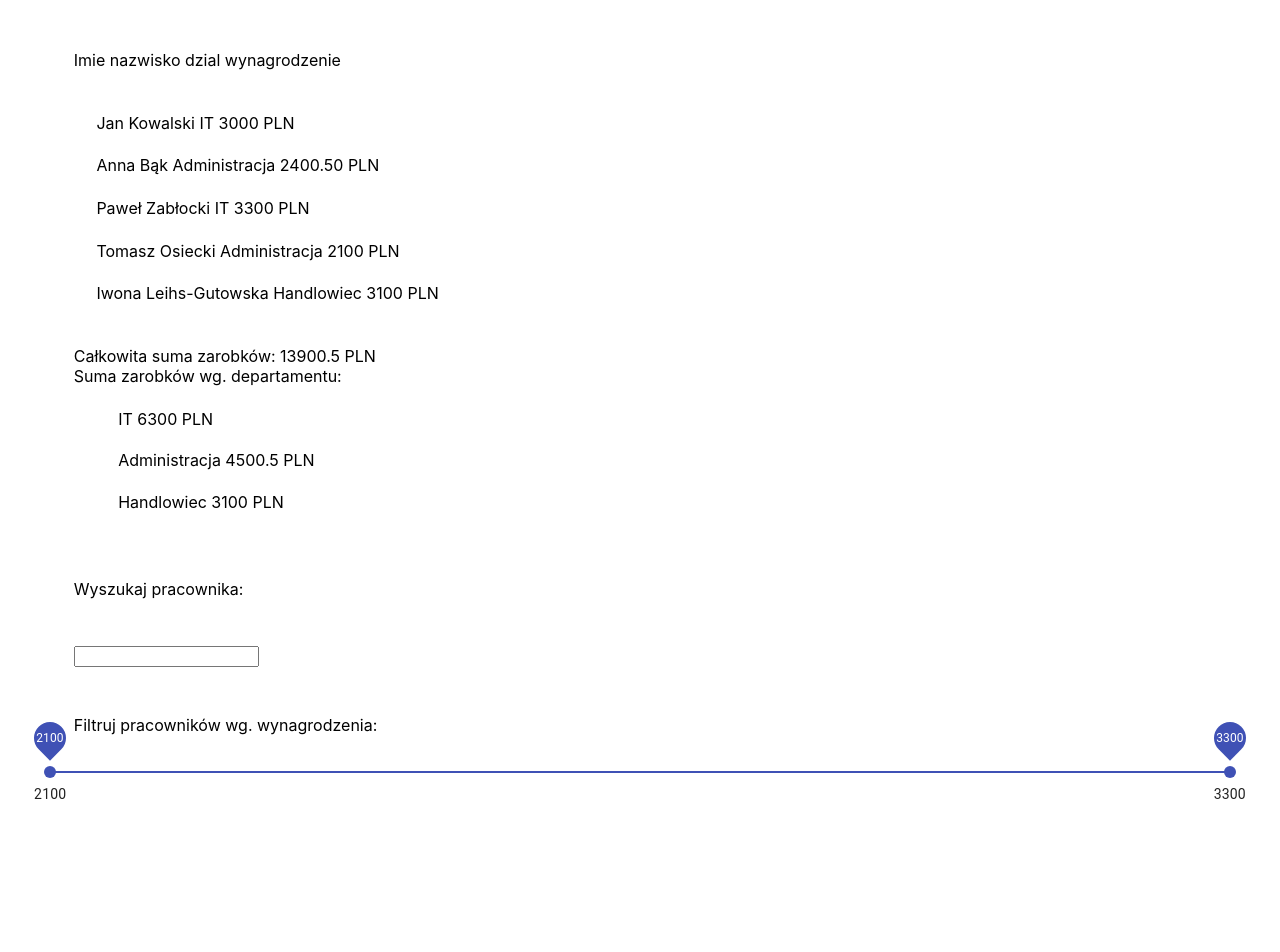
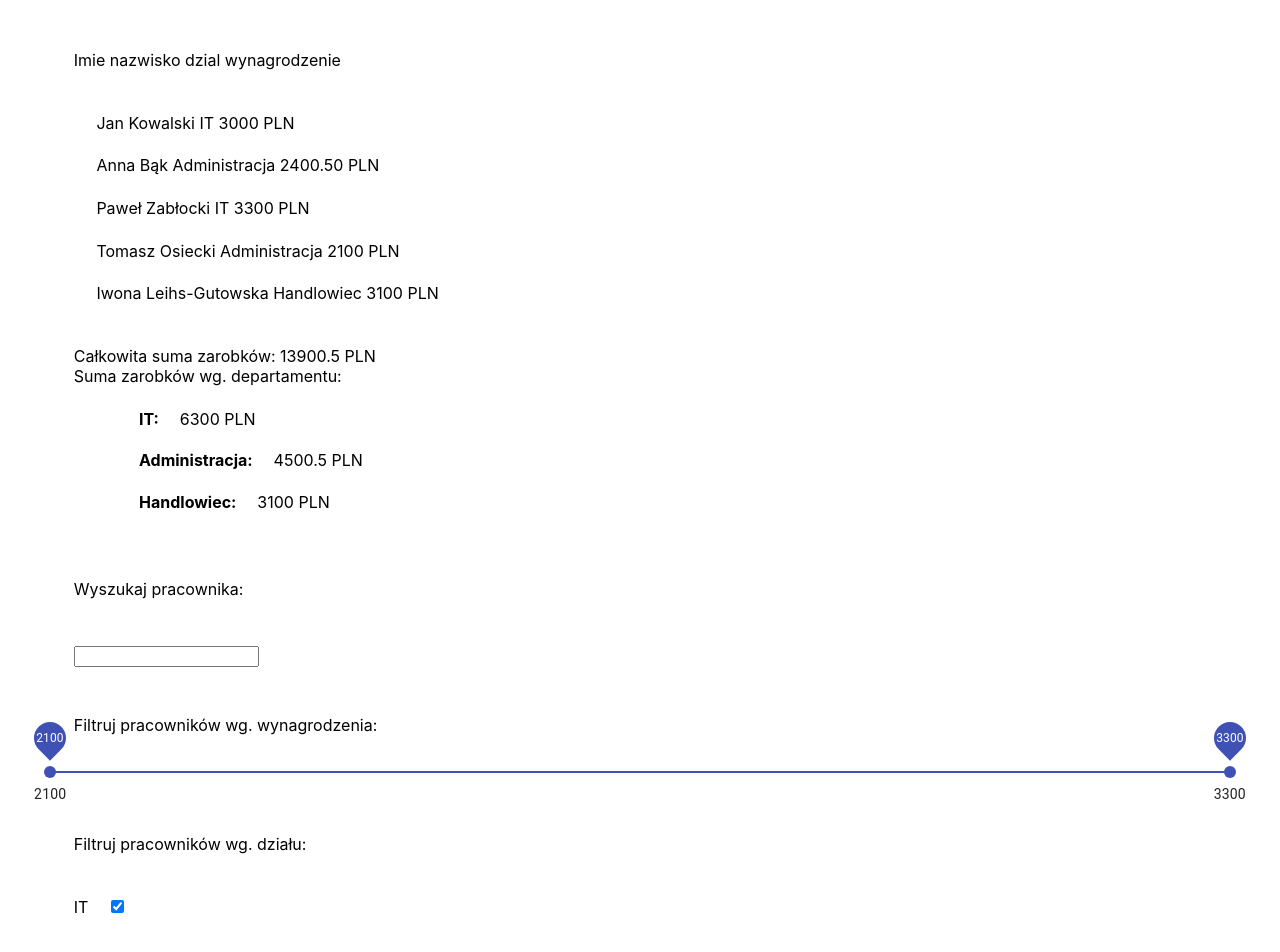
Before and after one commit to KarolakJakub/workers-table-ex, a React (Create React App) app in the folder ansta/: page / in a window 1280 px wide. Shown: the top 952 px of the page. Before the commit the page ends 860 px from the top, so only its background shows below. Built offline with nearby package versions, Linux system fonts and the light colour scheme.

Commit message:
filtering workers by their department added

```diff
--- a/ansta/src/App.js
+++ b/ansta/src/App.js
@@ -4,6 +4,7 @@ import './App.css';
 import workersjson from './data/workers'
 import WorkersTable from './components/WorkersTable'
 import PayRange from './components/PayRange'
+import DepartmentsFilter from './components/DepartmentsFilter'
 import { Slider } from '@material-ui/core';
 
 function App() {
@@ -11,6 +12,7 @@ function App() {
   const [workers, setWorkers] = useState(Array.from(workersjson))
   const [nameFilter, setNameFilter] = useState('')
   const [minMaxPay, setMinMaxPay] = useState(getMinMaxPayValue(workers))
+  const [depFilter, setDepFilter] = useState({})
 
 
   function getMinMaxPayValue(workers) {
@@ -43,11 +45,19 @@ function App() {
 
   }
 
+  function handleDepFilterChange(depList){
+
+    setDepFilter(depList)
+
+  }
+
   function filterWorkers() {
 
     return workers.filter(worker => {
 
-      return (((worker['imie'] + ' ' + worker['nazwisko'])).toLocaleLowerCase().includes(nameFilter) && worker['wynagrodzenieKwota'] >= minMaxPay[0] && worker['wynagrodzenieKwota'] <= minMaxPay[1])
+      return (((worker['imie'] + ' ' + worker['nazwisko'])).toLocaleLowerCase().includes(nameFilter)
+       && worker['wynagrodzenieKwota'] >= minMaxPay[0] && worker['wynagrodzenieKwota'] <= minMaxPay[1]
+       && depFilter[worker['dzial']] === true)
 
     })
   }
@@ -64,7 +74,9 @@ function App() {
 
 
   return (<>{console.log(workers, minMaxPay)}
-    <div><WorkersTable workers={filterWorkers()}></WorkersTable></div>
+    <div><WorkersTable
+      workers={filterWorkers()}>
+    </WorkersTable></div>
     <br></br>
     <p>Wyszukaj pracownika:</p>
     <input onChange={handleFilterChange} ></input>
@@ -73,9 +85,15 @@ function App() {
     {
       (filterWorkersByName().length < 2) ? <Slider></Slider> :
         <PayRange
-        value={minMaxPay}
+          value={minMaxPay}
           minmax={getMinMaxPayValue(filterWorkersByName())}
           payRangeSliderChange={handleSliderChange}></PayRange>}
+    <br></br>
+    <p>Filtruj pracowników wg. działu:</p>
+    <DepartmentsFilter
+    workers={workers}
+    onDepFilterChange={handleDepFilterChange}
+    ></DepartmentsFilter>
   </>
   );
 }
--- /dev/null
+++ b/ansta/src/components/DepartmentsFilter.js
@@ -0,0 +1,46 @@
+import React, { useEffect, useState } from 'react'
+
+export default function PayByDepartment(props) {
+
+    const { workers, onDepFilterChange } = props
+
+    const [depList, setDepList] = useState(buildDepList(workers))
+
+    useEffect(() => onDepFilterChange(depList)
+        , [depList])
+
+    function buildDepList(workers) {
+
+        return workers.reduce((acc, worker) => {
+
+            return { ...acc, [worker['dzial']]: true }
+
+        }, {})
+    }
+
+    function handleCheckboxChange(event) {
+
+        setDepList({ ...depList, [event.target.name]: !depList[event.target.name] })
+
+    }
+
+
+    return (<>
+        {console.log(depList)}
+        {
+            Object.keys(depList).map((department, index) => {
+                return <div key={index}>
+                    {department}
+                    <input
+                        name={department}
+                        type="checkbox"
+                        checked={depList[department]}
+                        onChange={handleCheckboxChange}
+                    ></input>
+                </div>
+            })
+        }
+
+    </>
+    )
+}
--- a/ansta/src/components/PayByDepartment.js
+++ b/ansta/src/components/PayByDepartment.js
@@ -7,8 +7,6 @@ export default function PayByDepartment(props) {
     const [pay, setPay] = useState({})
 
     useEffect(() => {
-        setPay(reducedDepPay)
-    }, [workers])
 
         const workersToDepPay = workers.map((worker) => {
 
@@ -33,11 +31,17 @@ export default function PayByDepartment(props) {
 
         }, {})
 
+        setPay(reducedDepPay)
+
+    }, [workers])
+
+
+
     return (<><br></br>
         Suma zarobków wg. departamentu: <div>{Object.keys(pay).map((department, index) => {
-            return (<div key={index}>{department + ' ' + pay[department] + ' PLN'}</div>)
+            return (<div key={index}><b>{department + ':'}</b>{+pay[department] + ' PLN'}</div>)
         }
-        )}</div>
+        )}</div >
     </>
     )
 }
```
Lines whose indentation alone changed are shown as unchanged.
